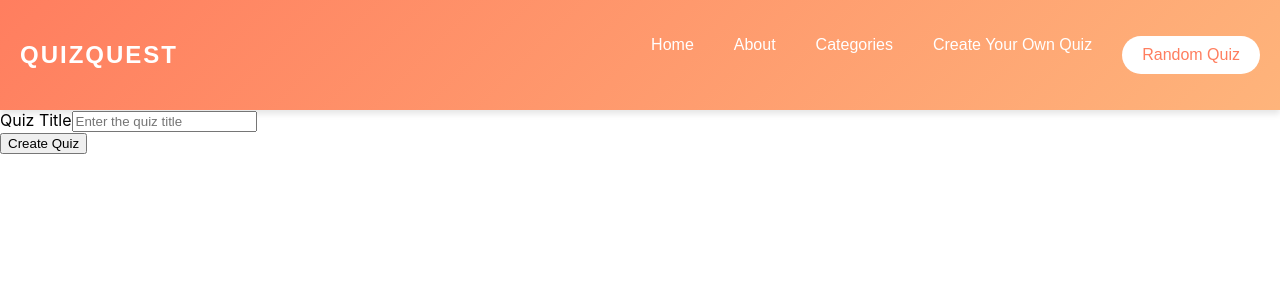
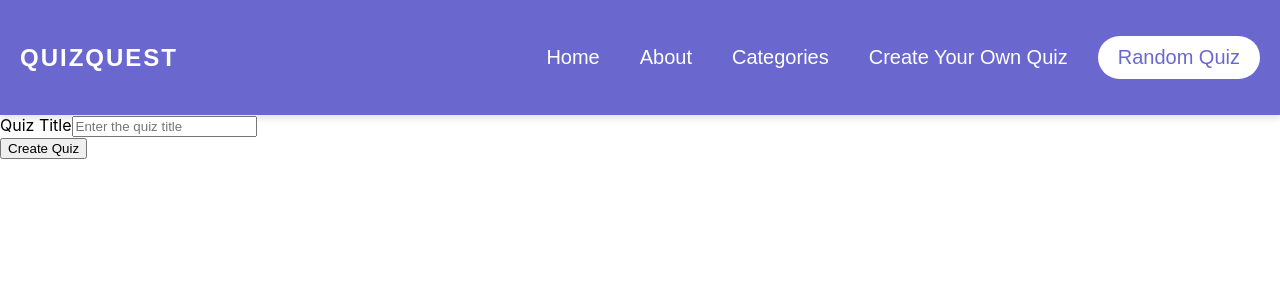
Before and after one commit to Ayushi1972/QuizQuest, a React (Create React App) app: page /pages/Create in a window 1280 px wide. Shown: the top 300 px of the page. Built offline with nearby package versions, Linux system fonts and the light colour scheme; the HTML template or start-up script is replaced by a standard one.

Commit message:
Made navbar css better

```diff
--- a/src/components/Navbar.css
+++ b/src/components/Navbar.css
@@ -1,6 +1,6 @@
 /* Navbar Container */
 .navbar {
-  background: linear-gradient(135deg, #ff7e5f, #feb47b); /* Vibrant gradient background */
+  background: #6A67CE; /* Vibrant gradient background */
   padding: 20px;
   display: flex;
   justify-content: space-between;
@@ -27,13 +27,14 @@
 
 .navbar li {
   position: relative;
+  align-content: center;
 }
 
 /* Link Styling */
 .navbar a {
   color: #fff;
   text-decoration: none;
-  font-size: 16px;
+  font-size: 20px;
   padding: 5px 10px;
   border-radius: 5px;
   transition: background 0.3s, transform 0.3s;
@@ -53,18 +54,18 @@
 /* Random Quiz Button */
 .navbar button {
   background-color: #fff;
-  color: #ff7e5f;
+  color: #6A67CE;
   border: none;
   padding: 10px 20px;
   border-radius: 25px;
-  font-size: 16px;
+  font-size: 20px;
   cursor: pointer;
   transition: background 0.3s, transform 0.3s;
 }
 
 /* Button Hover Effect */
 .navbar button:hover {
-  background-color: #feb47b;
+  background-color: #FBF8FF;
   transform: scale(1.05);
 }
 
@@ -77,6 +78,7 @@
 
   .navbar li {
     margin-bottom: 10px;
+    align-content: center;
   }
 
   .navbar button {
```
